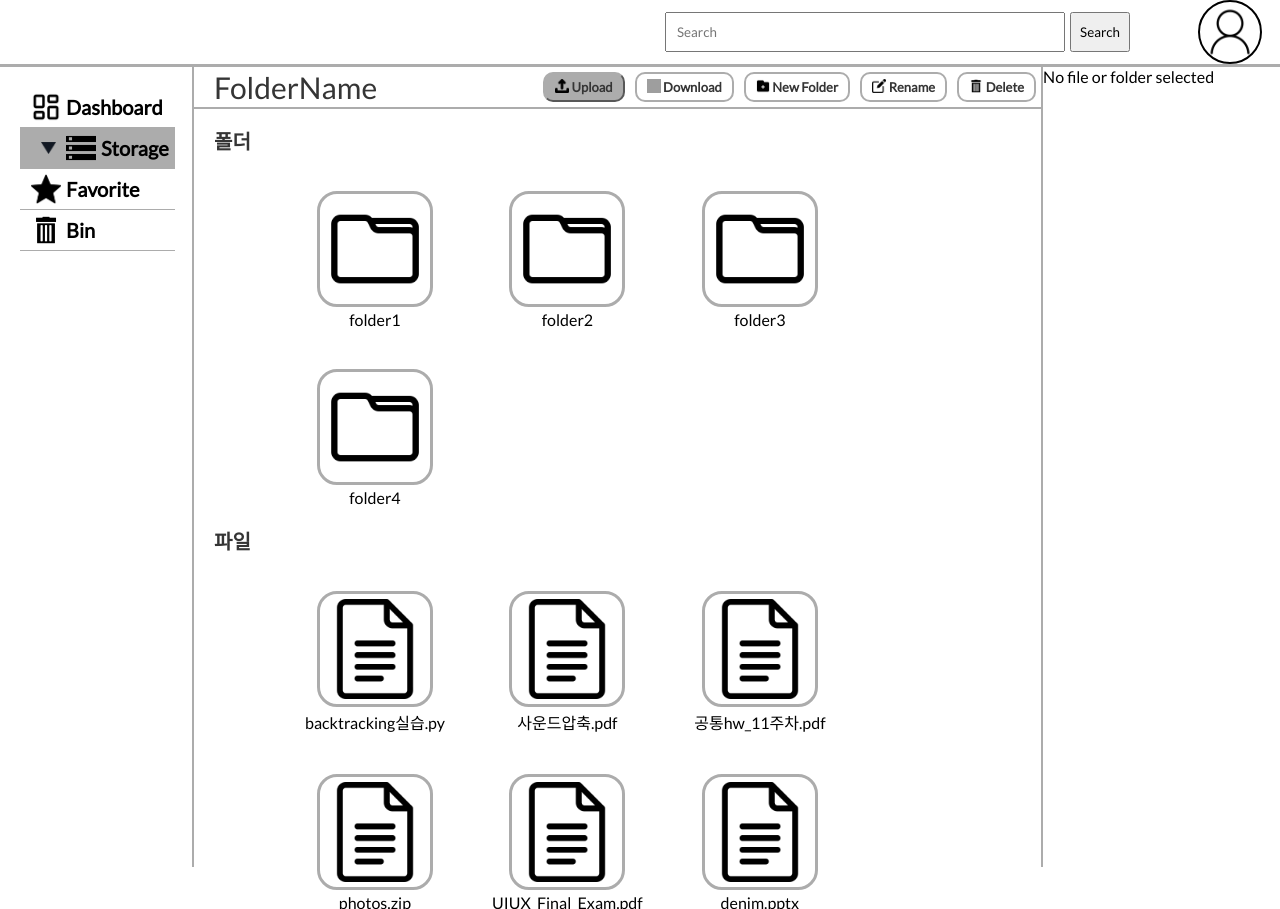
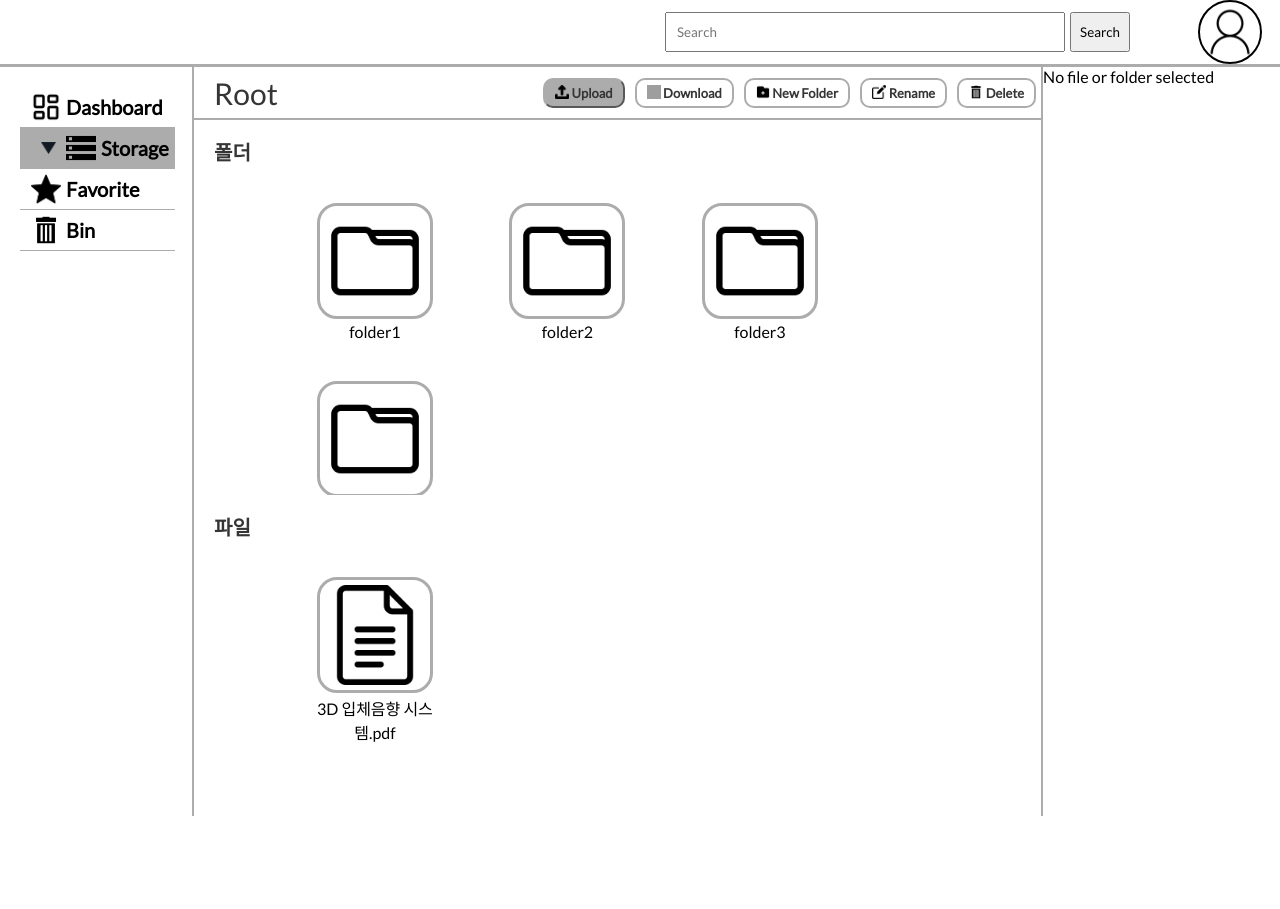
Before and after one commit to CloudComputingD/File-Market-Front, a React (Create React App) app in the folder file_market/: page /storage in a window 1280 px wide. After the commit the page ends 816 px from the top, so only its background shows below. Built offline with nearby package versions, Linux system fonts and the light colour scheme; grey boxes are pictures that could not be loaded.

Commit message:
Implement subfiles

```diff
--- a/file_market/package.json
+++ b/file_market/package.json
@@ -9,7 +9,7 @@
     "react": "^18.2.0",
     "react-apexcharts": "^1.4.0",
     "react-dom": "^18.2.0",
-    "react-router-dom": "^6.11.1",
+    "react-router-dom": "^6.11.2",
     "react-scripts": "5.0.1",
     "web-vitals": "^2.1.4"
   },
--- a/file_market/src/App.js
+++ b/file_market/src/App.js
@@ -127,6 +127,30 @@ const dummyFileList = [
     trash: true,
     size: 524234,
   },
+
+  {
+    id: 11,
+    title: "3D 입체음향 시스템.pdf",
+    created_time: new Date().getTime(),
+    deleted_time: null,
+    folder_id: null,
+    favorite: true,
+    user_id: 2,
+    trash: false,
+    size: 43402,
+  },
+
+  {
+    id: 12,
+    title: "김민석 바보.pdf",
+    created_time: new Date().getTime(),
+    deleted_time: null,
+    folder_id: 1,
+    favorite: true,
+    user_id: 2,
+    trash: false,
+    size: 42402,
+  },
 ];
 
 const dummyFolderList = [
@@ -182,6 +206,12 @@ function App() {
         <Route path="/" element={<Signin />} />
         <Route path="signup" element={<Signup />} />
         <Route
+          path="storage/:folder_id"
+          element={
+            <Storage fileList={dummyFileList} folderList={dummyFolderList} />
+          }
+        />
+        <Route
           path="dashboard"
           element={
             <Dashboard fileList={dummyFileList} folderList={dummyFolderList} />
--- a/file_market/src/Components/Favorite/Favorite.js
+++ b/file_market/src/Components/Favorite/Favorite.js
@@ -8,7 +8,7 @@ import FileInfo from "../Storage/FileInfo";
 const Favorite = ({ fileList, folderList }) => {
   const favoriteFileList = fileList.filter((file) => file.favorite === true);
 
-  const [files, setFiles] = useState(favoriteFileList);
+  const [files, setFiles] = useState(favoriteFileList); // favorite file list
 
   const [selectedFile, setSelectedFile] = useState(null);
 
@@ -20,13 +20,29 @@ const Favorite = ({ fileList, folderList }) => {
     (folder) => folder.favorite === true
   );
 
-  const [folders, setFolders] = useState(favoriteFolderList); // folder list
+  const [folders, setFolders] = useState(favoriteFolderList); // favorite folder list
 
   const [selectedFolder, setSelectedFolder] = useState(null);
 
   const handleFolderSelect = (folder) => {
     setSelectedFolder(folder);
   };
+
+  const [currentFolderId, setCurrentFolderId] = useState(false); // 더블클릭한 folder's id
+  const [currentFolderName, setCurrentFolderName] = useState("Root");
+
+  const handleFolderDoubleClick = (folder) => {
+    setCurrentFolderId(folder.id);
+    setCurrentFolderName(folder.title);
+  };
+
+  // 선택된 폴더의 하위 파일 & 폴더 필터링
+  const filteredFavoriteFiles = fileList.filter((file) =>
+    currentFolderId
+      ? file.favorite && file.folder_id === currentFolderId
+      : file.favorite
+  );
+  //const filteredFolders = folders.filter((folder) => folder.parentId === selectedFolderId) && folder.favorite === true;
 
   const handleNewFolder = () => {
     const folderName = prompt("Enter folder name!");
@@ -96,11 +112,15 @@ const Favorite = ({ fileList, folderList }) => {
           <FileList
             onDelete={handleDelete}
             fileList={files}
+            filteredFileList={filteredFavoriteFiles}
             folderList={folders}
+            filteredFolderList={filteredFavoriteFiles}
             selectedFolder={selectedFolder}
             selectedFile={selectedFile}
+            currentFolderName={currentFolderName}
             onFileSelect={handleFileSelect}
             onFolderSelect={handleFolderSelect}
+            onFolderDoubleClick={handleFolderDoubleClick}
             onNewFolder={handleNewFolder}
             onRename={handleRename}
           ></FileList>
--- a/file_market/src/Components/Storage/FileInfo.js
+++ b/file_market/src/Components/Storage/FileInfo.js
@@ -58,6 +58,10 @@ const Information = ({ file, folder }) => {
           Size: {file.size}
           <br></br>
           Uploaded: {file.created_time}
+          <br></br>
+          Favorite: {file.favorite ? "O" : "X"}
+          <br></br>
+          Parent folder: {file.folder_id}
         </div>
       </div>
     );
@@ -79,6 +83,8 @@ const Information = ({ file, folder }) => {
           Size: {folder.size}
           <br></br>
           Uploaded: {folder.created_time}
+          <br></br>
+          Favorite: {folder.favorite ? "O" : "X"}
         </div>
       </div>
     );
--- a/file_market/src/Components/Storage/FileList.js
+++ b/file_market/src/Components/Storage/FileList.js
@@ -7,6 +7,7 @@ import newFolderIcon from "../../assets/image/addfoldericon.png";
 import binIcon from "../../assets/image/binicon.png";
 import fileIcon from "../../assets/image/fileicon.png";
 import folderIcon from "../../assets/image/foldericon.png";
+import { Link } from "react-router-dom";
 
 const Button = ({
   onRename,
@@ -14,6 +15,7 @@ const Button = ({
   onNewFolder,
   selectedFolder,
   selectedFile,
+  currentFolderName,
 }) => {
   const handleNewFolderClick = () => {
     if (onNewFolder) {
@@ -23,7 +25,7 @@ const Button = ({
 
   return (
     <div className={styles.btn_wrapper}>
-      <div className={styles.btn_title_wrapper}>FolderName</div>
+      <div className={styles.btn_title_wrapper}>{currentFolderName}</div>
       <div className={styles.btn}>
         <button
           className={styles.btn_upload}
@@ -100,7 +102,7 @@ const Button = ({
   );
 };
 
-const Files = ({ fileList, onFileSelect }) => {
+const Files = ({ filteredFileList, onFileSelect }) => {
   const [hoveredFile, setHoveredFile] = useState(null);
 
   const handleFileClick = (file) => {
@@ -119,7 +121,7 @@ const Files = ({ fileList, onFileSelect }) => {
     <div className={styles.files_wrapper}>
       <h2 className={styles.filelist_title_wrapper}>파일</h2>
       <div className={styles.files_body}>
-        {fileList.map((file) => (
+        {filteredFileList.map((file) => (
           <div
             className={styles.files_each}
             key={file.id}
@@ -145,7 +147,7 @@ const Files = ({ fileList, onFileSelect }) => {
   );
 };
 
-const Folders = ({ folderList, onFolderSelect }) => {
+const Folders = ({ folderList, onFolderSelect, onFolderDoubleClick }) => {
   const [hoveredFolder, setHoveredFolder] = useState(null);
 
   const handleFolderClick = (folder) => {
@@ -171,11 +173,17 @@ const Folders = ({ folderList, onFolderSelect }) => {
             onClick={() => handleFolderClick(folder)}
             onMouseEnter={() => handleFolderMouseEnter(folder)}
             onMouseLeave={handleFolderMouseLeave}
+            onDoubleClick={() => onFolderDoubleClick(folder)}
             style={{
               background:
                 hoveredFolder === folder ? "lightblue" : "transparent",
               fontWeight: hoveredFolder === folder ? "bold" : "normal",
             }}
+          >
+            <Link
+              to={`/storage/` + folder.id}
+              style={{ textDecoration: "none", color: "black" }}
+              key={folder.id}
             >
               <img
                 className={styles.folderIcon}
@@ -184,6 +192,7 @@ const Folders = ({ folderList, onFolderSelect }) => {
               />
               <br></br>
               {folder.title}
+            </Link>
           </div>
         ))}
       </div>
@@ -193,11 +202,15 @@ const Folders = ({ folderList, onFolderSelect }) => {
 
 const FileList = ({
   fileList,
+  filteredFileList,
   onFileSelect,
   folderList,
+  //filteredFolderList,
   onFolderSelect,
+  onFolderDoubleClick,
   selectedFolder,
   selectedFile,
+  currentFolderName,
   onDelete,
   onNewFolder,
   onRename,
@@ -210,12 +223,18 @@ const FileList = ({
         selectedFolder={selectedFolder}
         selectedFile={selectedFile}
         onRename={onRename}
+        currentFolderName={currentFolderName}
       ></Button>
       <Folders
         folderList={folderList}
         onFolderSelect={onFolderSelect}
+        onFolderDoubleClick={onFolderDoubleClick}
       ></Folders>
-      <Files fileList={fileList} onFileSelect={onFileSelect}></Files>
+      <Files
+        fileList={fileList}
+        filteredFileList={filteredFileList}
+        onFileSelect={onFileSelect}
+      ></Files>
     </div>
   );
 };
--- a/file_market/src/Components/Storage/Storage.js
+++ b/file_market/src/Components/Storage/Storage.js
@@ -6,7 +6,7 @@ import FileList from "./FileList";
 import FileInfo from "./FileInfo";
 
 const Storage = ({ fileList, folderList }) => {
-  const [files, setFiles] = useState(fileList); // file lsit
+  const [files, setFiles] = useState(fileList); // file list
 
   const [selectedFile, setSelectedFile] = useState(null);
 
@@ -21,6 +21,20 @@ const Storage = ({ fileList, folderList }) => {
   const handleFolderSelect = (folder) => {
     setSelectedFolder(folder);
   };
+
+  const [currentFolderId, setCurrentFolderId] = useState(null); // 더블클릭한 folder's id
+  const [currentFolderName, setCurrentFolderName] = useState("Root");
+
+  const handleFolderDoubleClick = (folder) => {
+    setCurrentFolderId(folder.id);
+    setCurrentFolderName(folder.title);
+  };
+
+  // 선택된 폴더의 하위 파일 & 폴더 필터링
+  const filteredFiles = files.filter(
+    (file) => file.folder_id === currentFolderId
+  );
+  //const filteredFolders = folders.filter((folder) => folder.parentId === selectedFolderId);
 
   const handleNewFolder = () => {
     const folderName = prompt("Enter folder name!");
@@ -90,11 +104,15 @@ const Storage = ({ fileList, folderList }) => {
           <FileList
             onDelete={handleDelete}
             fileList={files}
+            filteredFileList={filteredFiles}
             folderList={folders}
+            //filteredFolderList={filteredFolders}
             selectedFolder={selectedFolder}
             selectedFile={selectedFile}
+            currentFolderName={currentFolderName}
             onFileSelect={handleFileSelect}
             onFolderSelect={handleFolderSelect}
+            onFolderDoubleClick={handleFolderDoubleClick}
             onNewFolder={handleNewFolder}
             onRename={handleRename}
           ></FileList>
--- a/file_market/src/assets/css/Header/Header_Userprofile.module.css
+++ b/file_market/src/assets/css/Header/Header_Userprofile.module.css
@@ -21,3 +21,33 @@
 .userprofile_image {
     width: 100%;
 }
+
+.modal {
+    position: fixed;
+    top: 50px;
+    right: 20px;
+    width: 300px;
+    background-color: aliceblue;
+    border-radius: 8px;
+    box-shadow: 0 2px 4px rgba(0, 0, 0, 0.1);
+    z-index: 9999;
+    text-align: center;
+}
+
+.modal button {
+    padding: 8px, 16px;
+    background-color: #007bff;
+    color: white;
+    border: none;
+    border-radius: 4px;
+    cursor: pointer;
+    text-align: right;
+}
+
+.modal button:hover {
+    background-color: #0056b3;
+}
+
+.modal-content {
+    padding: 20px;
+}
--- /dev/null
+++ b/file_market/src/tempdata/tempData.js
@@ -0,0 +1,17 @@
+export const tempFileList = [
+    {'id': 0, 'name': 'file1', 'date': '2023-05-11', 'extension': 'txt', 'size': 5368709120},
+    {'id': 1, 'name': 'file2', 'date': '2023-05-12', 'extension': 'c', 'size': 3221225472},
+    {'id': 2, 'name': 'file3', 'date': '2023-05-13', 'extension': 'c', 'size': 13920135},
+    {'id': 3, 'name': 'file4', 'date': '2023-05-13', 'extension': 'js', 'size': 129312},
+    {'id': 4, 'name': 'file5', 'date': '2023-05-14', 'extension': 'py', 'size': 592831},
+    {'id': 5, 'name': 'file6', 'date': '2023-05-16', 'extension': 'h', 'size': 1238123},
+    {'id': 6, 'name': 'file7', 'date': '2023-05-17', 'extension': 'cpp', 'size': 85921215},
+    {'id': 7, 'name': 'folder1', 'date': '2023-05-17', 'extension': '', 'size': 891293120},
+    {'id': 8, 'name': 'folder2', 'date': '2023-05-17', 'extension': '', 'size': 892415},
+    {'id': 9, 'name': 'folder3', 'date': '2023-05-18', 'extension': '', 'size': 841623},
+    {'id': 10, 'name': 'folder4', 'date': '2023-05-20', 'extension': '', 'size': 47122},
+    {'id': 11, 'name': 'folder5', 'date': '2023-05-21', 'extension': '', 'size': 9281},
+    {'id': 12, 'name': 'folder6', 'date': '2023-06-01', 'extension': '', 'size': 57816273},
+    {'id': 13, 'name': 'folder7', 'date': '2023-06-01', 'extension': '', 'size': 392812},
+    {'id': 14, 'name': 'folder8', 'date': '2023-06-03', 'extension': '', 'size': 75912001},
+]
```
Also changed, not shown: file_market/src/Components/Header/Header_Userprofile.js (+43 -10 lines), 1 other file (tests, documents, lock files or other folders). Lines whose indentation alone changed are shown as unchanged.
